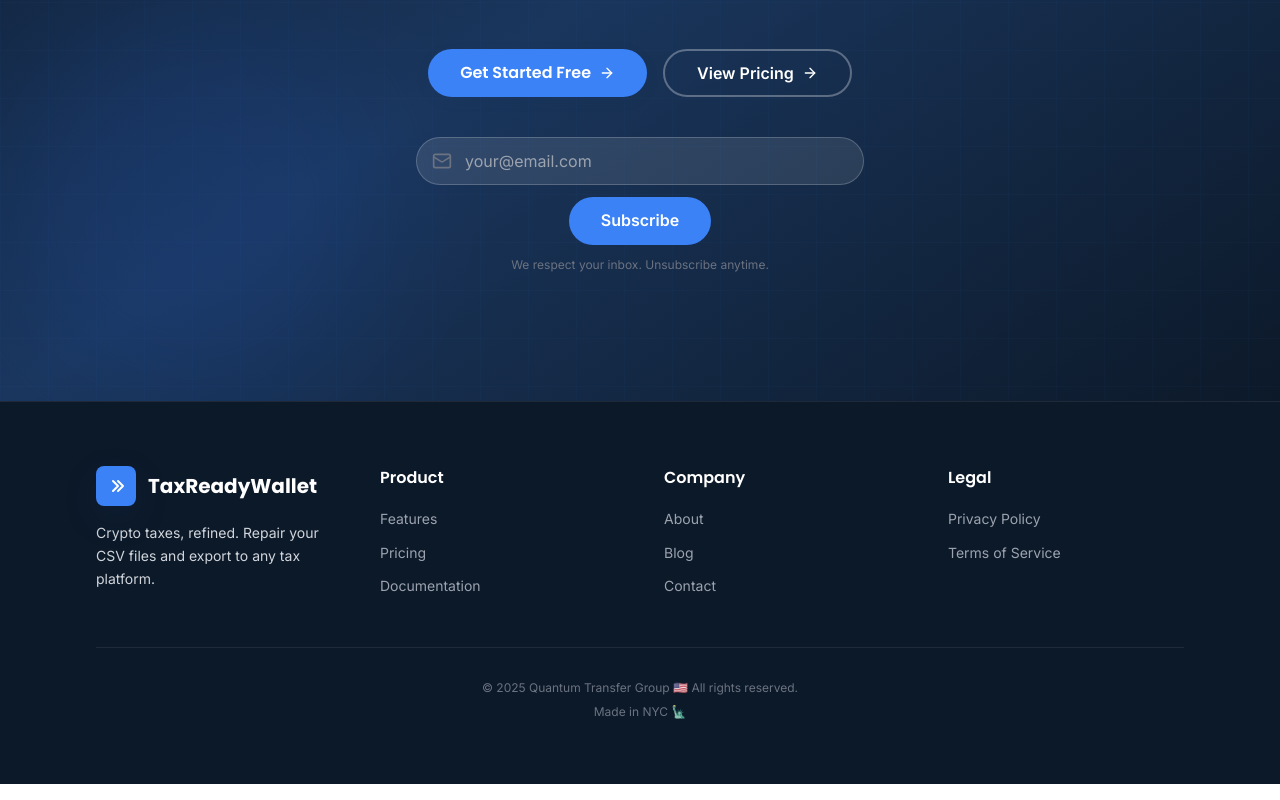
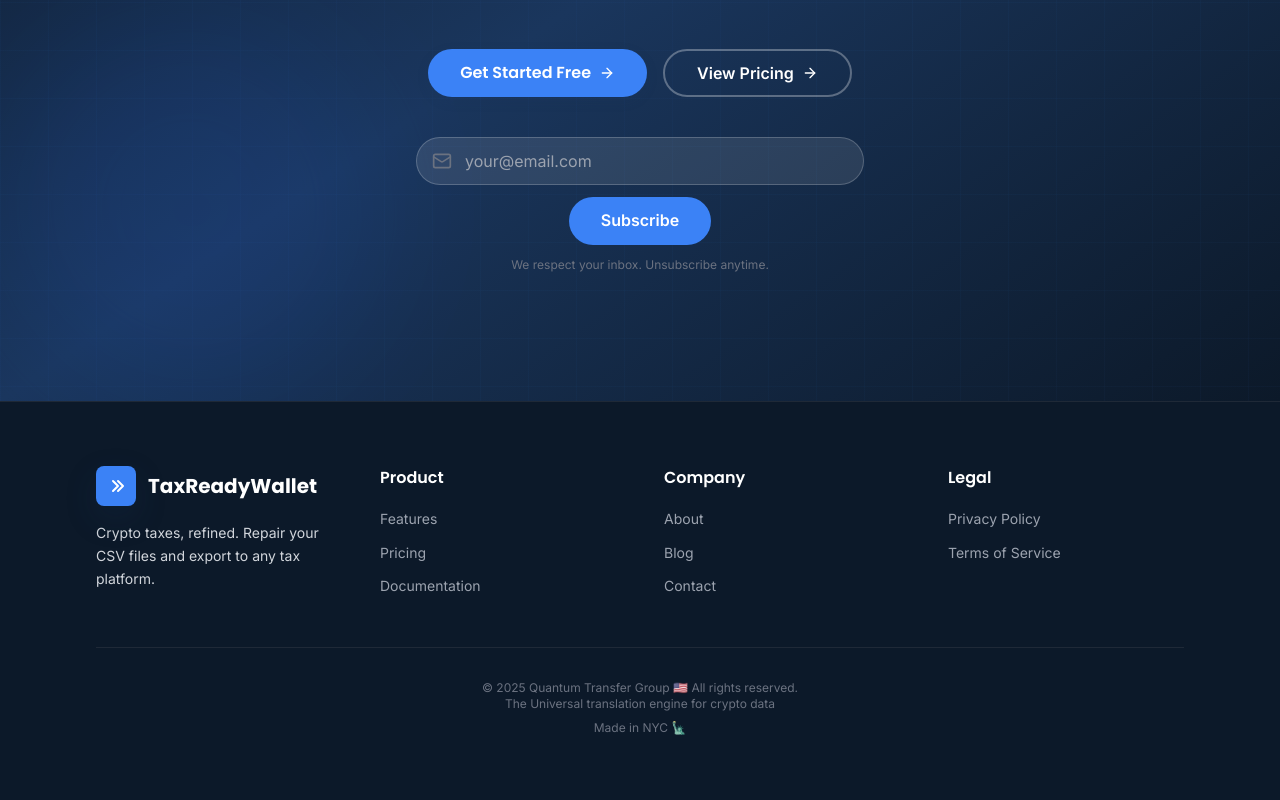
Before and after one commit to Sean-Bravo/trw, a Next.js app: page / in a window 1280 px wide. Shown: the part 9076-9876 px from the top of the page. Built offline with nearby package versions, Linux system fonts and the light colour scheme.

Commit message:
footer update

```diff
--- a/components/marketing/Footer.tsx
+++ b/components/marketing/Footer.tsx
@@ -84,6 +84,9 @@ export function Footer() {
           <p className="text-xs text-[#6b7280]">
             © 2025 Quantum Transfer Group 🇺🇸 All rights reserved.
           </p>
+          <p className="text-xs text-[#6b7280]">
+             The Universal translation engine for crypto data
+          </p>
           <p className="text-xs text-[#6b7280] mt-2">
             Made in NYC 🗽
           </p>
```
